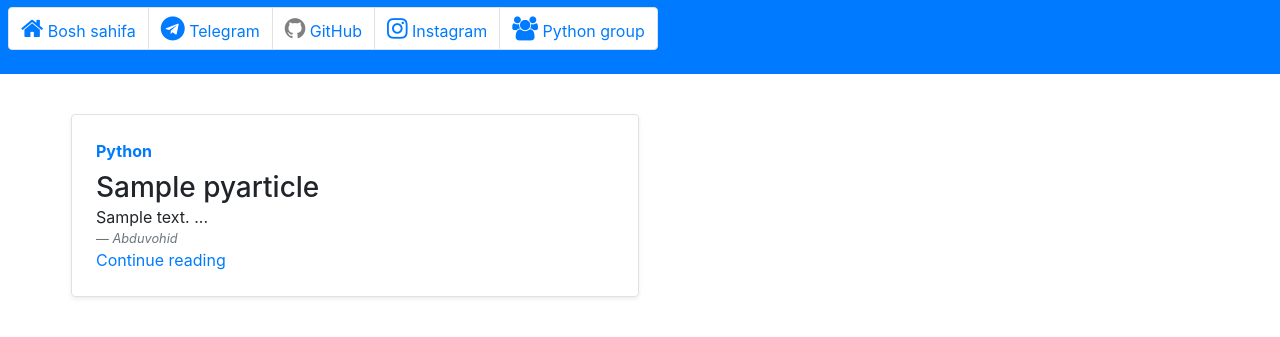
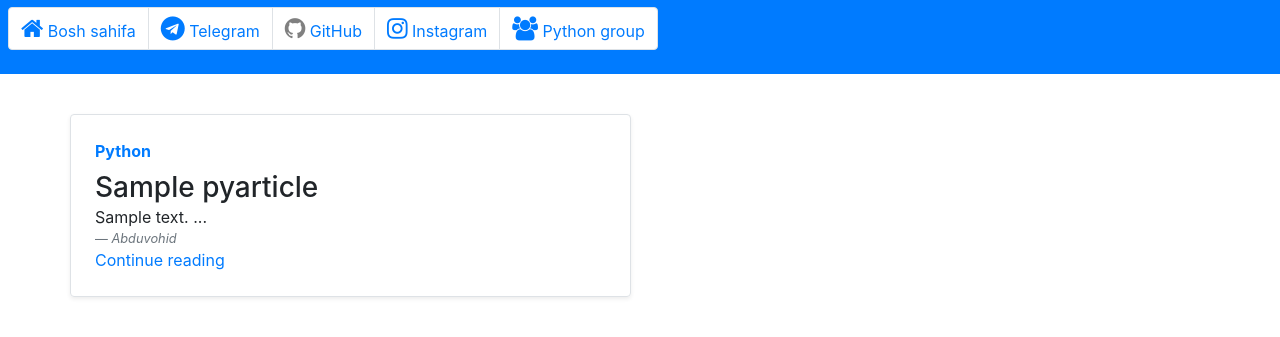
Before and after one commit to temirovv/my-python-blog, a Django app: page / in a window 1280 px wide. Shown: the part 142-479 px from the top of the page. Run offline with Django 3.2, Linux system fonts and the light colour scheme; data comes from the database, SQL or seed files in the repository; tables that the repository leaves empty hold one stand-in row (values such as "Sample post"); some libraries are stand-ins or nearby versions.

Commit message:
modified:   templates/article_detail.html 	modified:   templates/home.html

```diff
--- a/templates/article_detail.html
+++ b/templates/article_detail.html
@@ -7,9 +7,9 @@
 	        <h2 class="blog-post-title">{{article.title}}</h2>
 	        <p class="blog-post-meta">{{article.created}} by <i>{{article.author}}</i></p>
 	        <hr>
-        	<p>
+        	<div class="container-fluid">
         		<pre>{{ article.body }}</pre>
-        	</p>
+        	</div>
 		</article>
 	</div>
 {% endblock content %}
--- a/templates/home.html
+++ b/templates/home.html
@@ -3,8 +3,8 @@
 {% block content %}
 	<div class="row mb-5">
 	{% for article in object_list %}
-		<div class="col-md-6 p-3">
-			<div class="row g-0 border rounded overflow-hidden flex-md-row mb-4 shadow-sm h-md-250 position-relative">
+		<div class="col-md-6 pt-3 pr-4">
+			<div class="row g-0 border rounded overflow-hidden flex-md-row mb-1 shadow-sm h-md-250 position-relative">
 				<div class="col p-4 d-flex flex-column position-static">
 					<strong class="d-inline-block mb-2 text-primary">Python</strong>
 					<h3 class="mb-0">{{article.title}}</h3>
```
